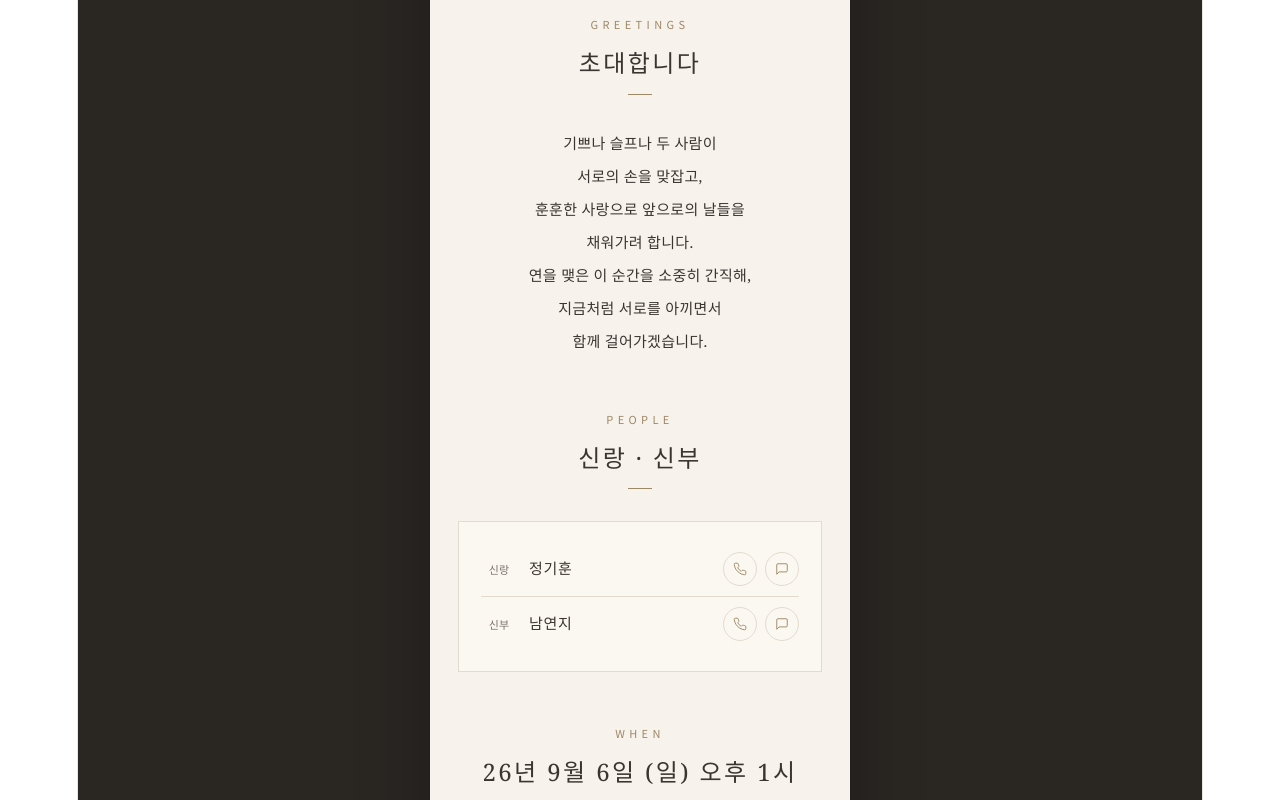
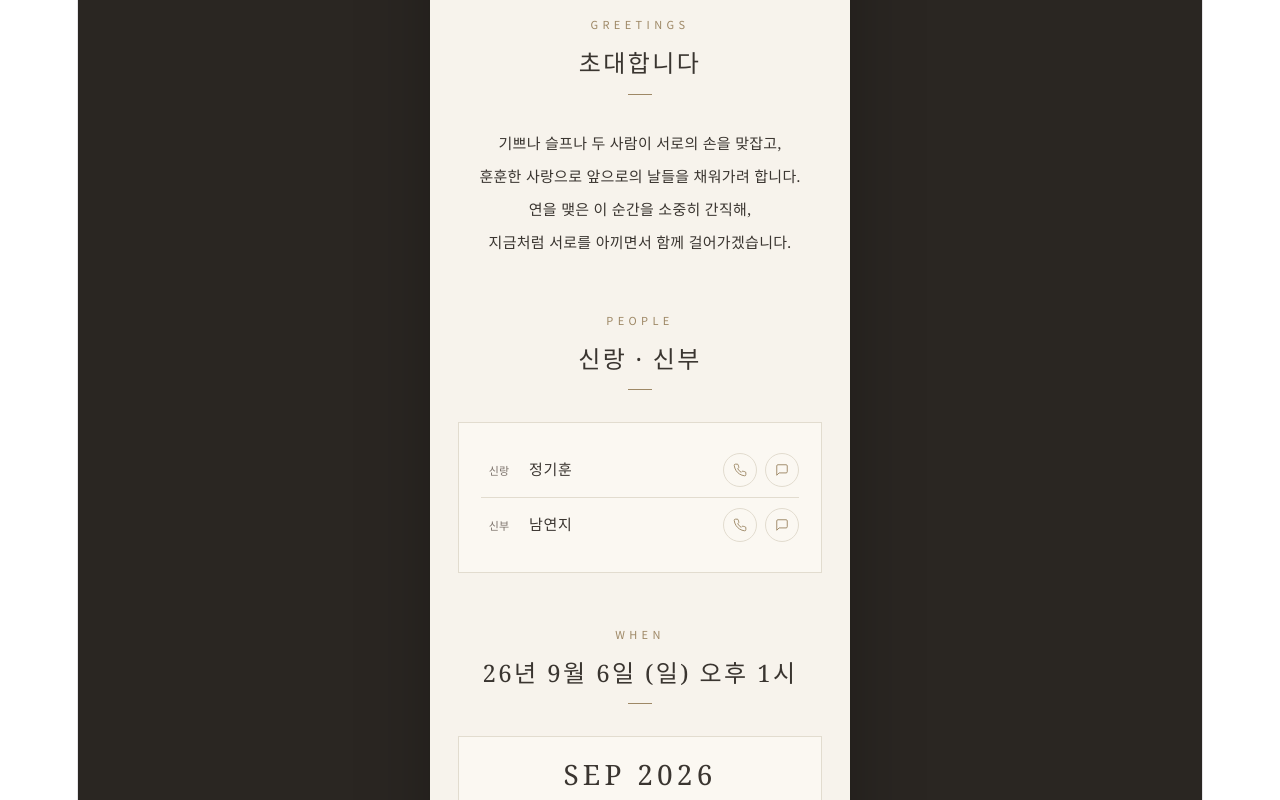
Before and after one commit to jkhhihi/wedding-invitation-no, a React (Vite) app: page / in a window 1280 px wide. Shown: the part 880-1680 px from the top of the page. Built offline with nearby package versions, Linux system fonts and the light colour scheme.

Commit message:
update greeting update

```diff
--- a/src/App.jsx
+++ b/src/App.jsx
@@ -52,13 +52,10 @@ const data = {
   greeting: {
     title: "초대합니다",
     body: [
-      "기쁘나 슬프나 두 사람이",
-      "서로의 손을 맞잡고,",
-      "훈훈한 사랑으로 앞으로의 날들을",
-      "채워가려 합니다.",
+      "기쁘나 슬프나 두 사람이 서로의 손을 맞잡고,",
+      "훈훈한 사랑으로 앞으로의 날들을 채워가려 합니다.",
       "연을 맺은 이 순간을 소중히 간직해,",
-      "지금처럼 서로를 아끼면서",
-      "함께 걸어가겠습니다.",
+      "지금처럼 서로를 아끼면서 함께 걸어가겠습니다.",
     ],
   },
 
@@ -86,7 +83,7 @@ const data = {
       {
         title: "지하철 안내",
         lines: [
-          "3 · 4호선 충무로역 3번 출구",
+          "충무로역 3번 출구 (도보 5분)",
         ],
       },
       {
```
